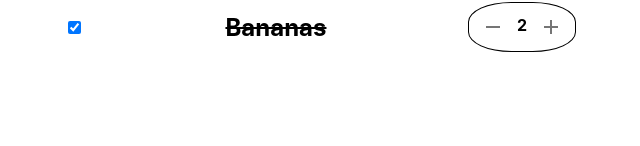
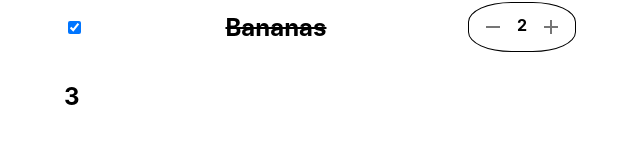
Before and after one commit to denyschornyi/react-shopping-list, a React (Create React App) app: page / in a window 1280 px wide. Shown: the part 154-300 px from the top of the page, without its empty margins (320-960 px from the left). Built offline with nearby package versions, Linux system fonts and the light colour scheme.

Commit message:
Render total

```diff
--- a/src/App.js
+++ b/src/App.js
@@ -5,12 +5,20 @@ import { FormControl, Input, IconButton } from '@material-ui/core';
 import AddCircleOutlineIcon from '@material-ui/icons/AddCircleOutline';
 
 import ListItem from './ListItem';
+import Total from './Total';
 
 function App() {
-
   const [list, setList] = useState([{id: 1, title: 'Find a job', count: 1, done: false },
                                     {id: 2, title: 'Bananas', count: 2, done: true }]);
   const [input, setInput] = useState('');
+
+  const totalCount = () => {
+    let total = 0;
+    list.map(item => {
+      total += item.count;
+    })
+    return total;
+  }
 
   const createItem = (title) => {
     return {
@@ -77,7 +85,8 @@ function App() {
         })
       }
 
-      {/* Total */}
+
+      <Total total={totalCount()} />
     </div>
   );
 }
--- /dev/null
+++ b/src/Total.js
@@ -0,0 +1,11 @@
+import React from 'react'
+
+function Total({total}) {
+    return (
+        <div>
+            <h2>{total}</h2>
+        </div>
+    )
+}
+
+export default Total
```
